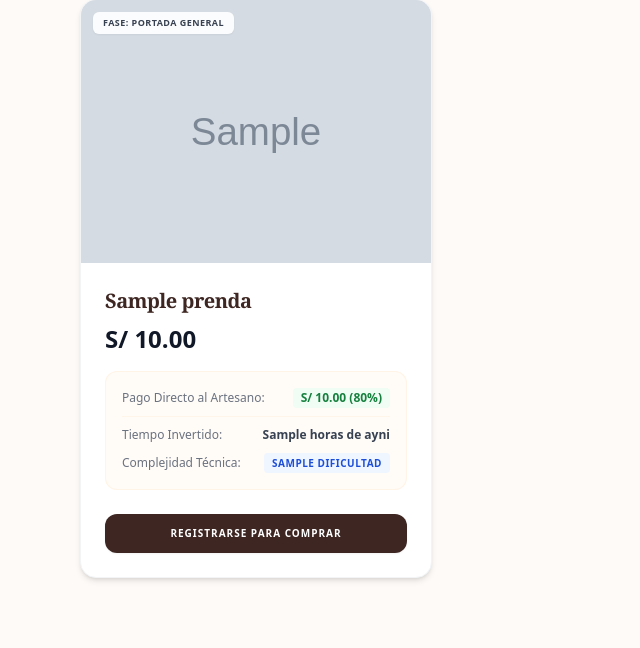
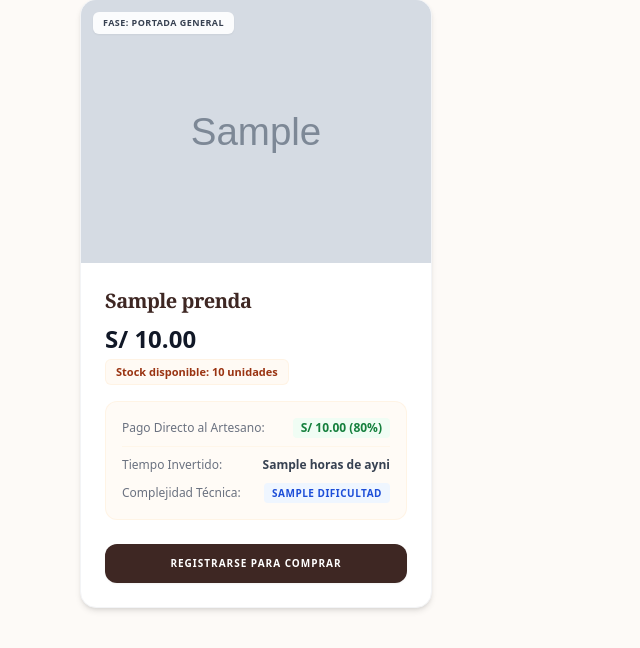
Before and after one commit to lapaza251ds03-hub/proyecto-artesanos, a Flask app: page / in a window 1280 px wide. Shown: the part 454-1102 px from the top of the page, without its empty margins (0-640 px from the left). Run offline with Flask 3, Linux system fonts and the light colour scheme; grey boxes marked "Sample" are stand-in pictures; a database or web service that is not in the repository returns one stand-in record (values such as "Sample title"); some libraries are stand-ins or nearby versions.

Commit message:
Update catalogo.html
nuevo catalogo

```diff
--- a/templates/catalogo.html
+++ b/templates/catalogo.html
@@ -46,8 +46,12 @@
                     <div class="p-6 flex flex-col flex-grow">
                         <h3 class="font-serif text-xl text-[#3e2723] font-bold tracking-tight mb-2">{{ p[1] }}</h3>
 
-                        <div class="text-2xl font-black text-gray-900 mb-4">
+                        <div class="text-2xl font-black text-gray-900">
                             S/ {{ "%.2f"|format(p[2]) }}
+                        </div>
+
+                        <div class="text-[11px] font-bold text-orange-800 bg-orange-50/60 border border-orange-100/50 px-2.5 py-1 rounded-md w-fit mt-1 mb-4">
+                            Stock disponible: {{ p[7] }} unidades
                         </div>
 
                         <div class="bg-orange-50/50 rounded-xl p-4 space-y-2.5 border border-orange-100/50 mb-6 text-xs">
```
